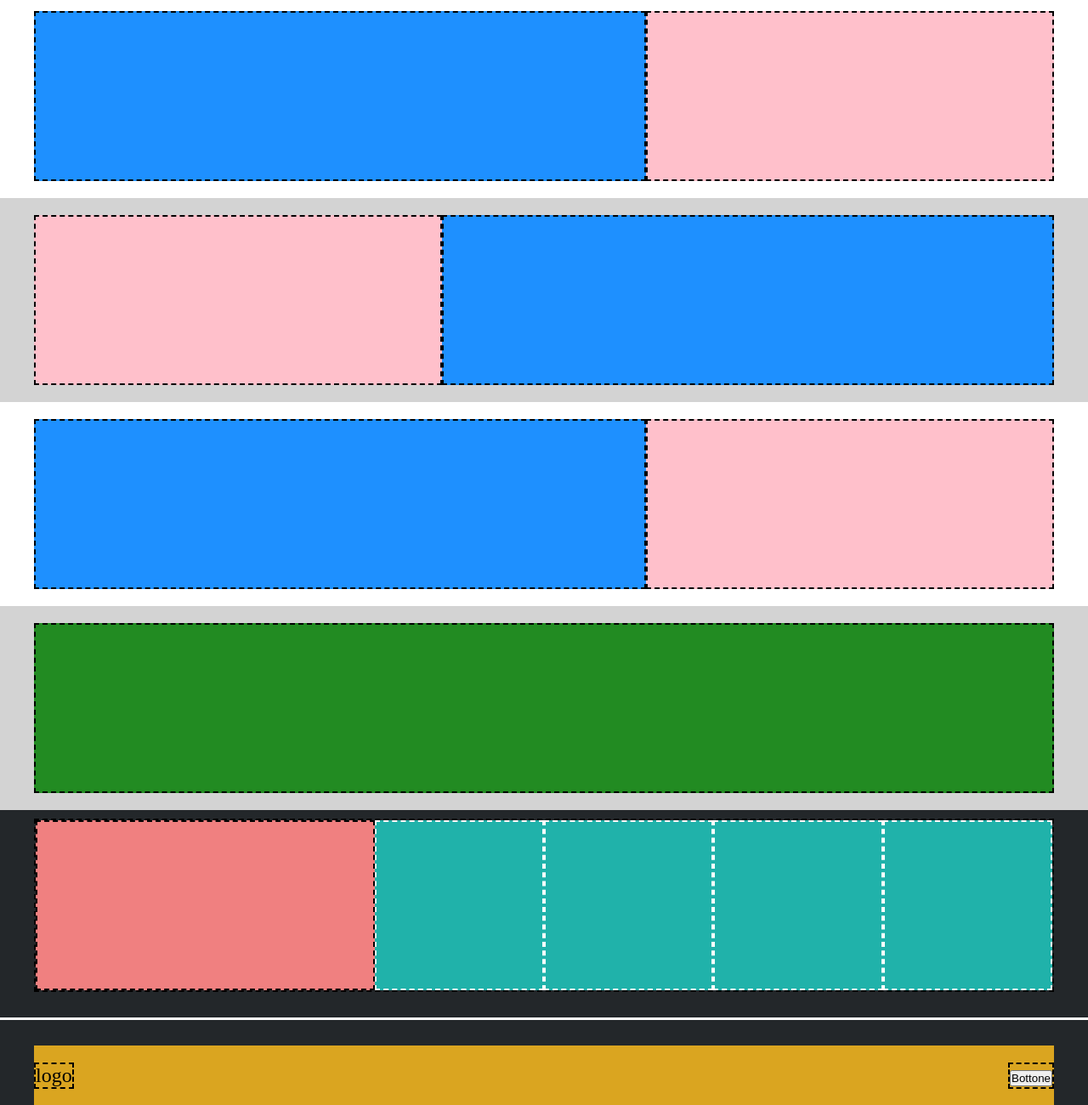
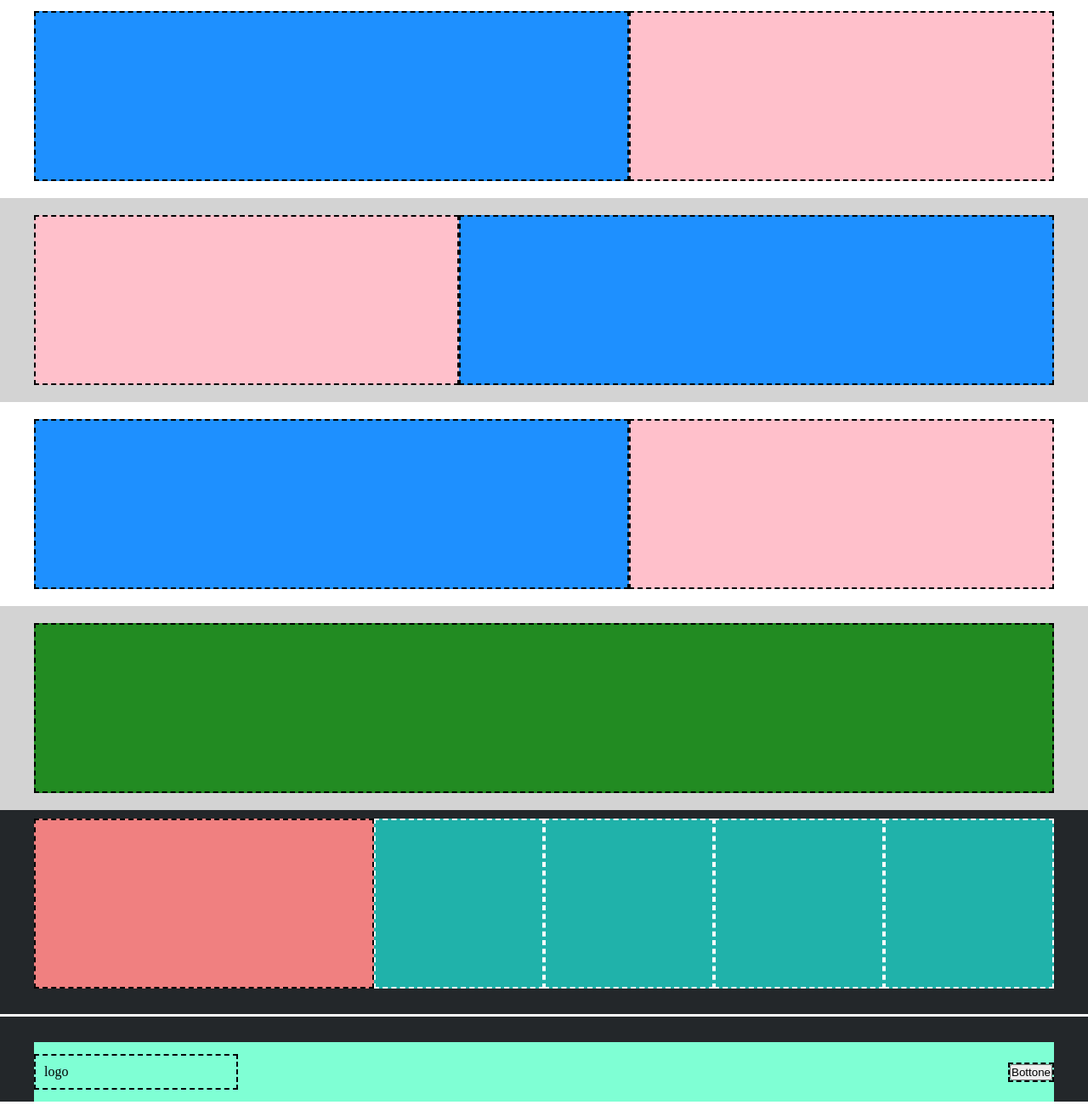
Before and after one commit to TaccLuc/htmlcss-struttura-discord, a plain HTML site: page index.html in a window 1280 px wide. Shown: the part 347-1647 px from the top of the page at 85% size. Drawn offline with Linux system fonts and the light colour scheme.

Commit message:
Migliorata Pulizia Codice

```diff
--- a/css/style.css
+++ b/css/style.css
@@ -12,58 +12,9 @@
     GENERAL
 */
 
-.section-height{
-    height: 100px;
-}
-
 .container{
     max-width: 1200px;
     margin: 0 auto;
-}
-
-.small-flex-container{
-    display: flex;
-    justify-content: center;
-    align-items: center;
-    font-size: 1.5em;
-
-}
-
-.small-flex-container-2{
-    display: flex;
-    justify-content: space-between;
-    align-items: center;
-    font-size: 1.5em;
-    height: 70px;
-}
-
-.flex-container{
-    display: flex;
-    justify-content: center;
-}
-
-.big-col{
-    width: 60%;
-    height: 200px;
-}
-
-.small-col{
-    width: 40%;
-    height: 200px;
-}
-
-.col-1{
-    width: 25%;
-    height: 200px;
-}
-
-.col-2{
-    width: calc((100% / 12) *4);
-    height: 200px;
-}
-.col-12{
-    width: 100%;
-    height: 200px;
 }
 
 .padding{
@@ -78,8 +29,55 @@
     padding-top: 30px;
 }
 
-.footer-margin{
-    margin-bottom: 3px;
+/*
+    FLEX
+*/
+
+.header-flex{
+    display: flex;
+    justify-content: center;
+    align-items: center;
+    height: 50px;
+}
+
+.flex{
+    display:flex;
+    justify-content: center;
+}
+
+.footer-flex{
+    display:flex;
+    justify-content: space-between;
+    align-items: center;
+    height: 70px;
+}
+
+.col-5{
+    width: calc((100% / 12) * 5);
+    height: 200px;
+}
+
+.col-7{
+    width: calc((100% / 12) * 7);
+    height: 200px;
+}
+
+.col-12{
+    width: calc((100% / 12) *12);
+    height: 200px;
+}
+
+.col-footer{
+    width: calc((100% / 12) * 8);
+    height: 200px;
+}
+.col-single{
+    width: 25%;
+    height: 200px;
+}
+.col-double{
+    width: calc((100% / 12) * 4);
+    height: 200px;
 }
 
 /*
@@ -88,15 +86,13 @@
 
 /* TOP HEADER */
 
-.logo{
+#logo{
+    padding: 10px;
     width: 20%;
-    height: 100%;
-    padding: 10px;
 }
 
 nav{
     width: 60%;
-    height: 100%;
     text-align: center;
     padding: 10px;
 }
@@ -107,7 +103,6 @@ nav li{
 
 .login{
     width: 20%;
-    height: 100%;
     text-align: end;
     padding: 10px;
 }
@@ -115,13 +110,8 @@ nav li{
 /* BOTTOM HEADER */
 
 .bottom-header{
-    display: flex;
-    justify-content: center;
-}
-
-.bottom-header > div{
     height: 200px;
-    width: 50%;
+    width: 100%;
 }
 
 /*
@@ -134,58 +124,56 @@ nav li{
     FOOTER
 */
 
+footer > div:first-child{
+    margin-bottom: 3px;
+}
+
 /* TOP FOOTER */
 
 .footer-2nd-flex{
     display: flex;
-    width: calc((100% / 12) * 8);
-    height: 200px;
+
 }
+
+/*  BOTTOM FOOTER */
 
 
 /*
     DEBUG
 */
 
-.small-flex-container > *{
-    border: 2px dashed black;
+header > section:first-child{
+    height: 100px;
+    background-color: #ADD8E6;
 }
 
-header:nth-child(1){
-    background-color: #ADD8E6;
-}
-.small-flex-container{
+.header-flex > *{
+    border: 2px dashed black;
     background-color: #DAA520;
 }
 
-.small-flex-container-2 > *{
-    border: 2px dashed black;
+header > section:last-child{
+    background-color: #00008B;
 }
 
-.small-flex-container-2{
-    background-color: #DAA520;
-}
-
-.section-background{
-    background-color: #D3D3D3;
-}
-
-.bottom-header > div{
+.flex.padding > div{
+    height: 200px;
+    width: 50%;
     background-color: #EE82EE;
     border: 2px dashed black;
 }
 
-.bottom-header{
-    background-color: #00008E;
+main > div:nth-child(even){
+    background-color: #D3D3D3;
 }
 
-.big-col{
-    background-color: #1E90FF;
+.col-5{
+    background-color: #FFC0CB;
     border: 2px dashed black;
 }
 
-.small-col{
-    background-color: #FFC0CB;
+.col-7{
+    background-color: #1E90FF;
     border: 2px dashed black;
 }
 
@@ -194,17 +182,21 @@ header:nth-child(1){
     border: 2px dashed black;
 }
 
-.col-1{
+.col-single{
     background-color: #20B2AA;
     border: 2px dashed white;
 }
 
-.col-2{
+.col-double{
     background-color: #F08080;
     border: 2px dashed black;
 }
 
-footer .flex-container{
+.footer-flex{
+    background-color: #7FFFD4;
+}
+
+.footer-flex > *{
     border: 2px dashed black;
 }
 
--- a/index.html
+++ b/index.html
@@ -19,10 +19,10 @@
                 TOP HEADER
             -->
 
-            <section class="section-height">
+            <section>
                 <div class="container padding">
-                    <div class="small-flex-container">
-                        <div class="logo">
+                    <div class="header-flex">
+                        <div id="logo">
                             <img src="#" alt="">logo
                         </div>
                         <nav>
@@ -45,7 +45,7 @@
                 BOTTOM HEADER
             -->
             <section>
-                <div class="bottom-header padding">
+                <div class="flex padding">
                     <div>
 
                     </div>
@@ -63,12 +63,12 @@
                 FIRST SECTION
             -->
             <div class="container padding">
-                <section class="flex-container">
-                    <div class="big-col">
+                <section class="flex">
+                    <div class="col-7">
 
                     </div>
 
-                    <div class="small-col">
+                    <div class="col-5">
 
                     </div>
                 </section>
@@ -78,14 +78,14 @@
                 SECOND SECTION
             -->
 
-            <div class="section-background">
+            <div>
                 <div class="container padding">
-                    <section class="flex-container">
-                        <div class="small-col">
+                    <section class="flex">
+                        <div class="col-5">
 
                         </div>
 
-                        <div class="big-col">
+                        <div class="col-7">
 
                         </div>
                     </section>
@@ -96,12 +96,12 @@
                 THIRD SECTION
             -->
                 <div class="container padding">
-                    <section class="flex-container">
-                        <div class="big-col">
+                    <section class="flex">
+                        <div class="col-7">
 
                         </div>
 
-                        <div class="small-col">
+                        <div class="col-5">
 
                         </div>
                     </section>
@@ -111,15 +111,16 @@
                 FOURTH SECTION
             -->
 
-            <div class="section-background">
+            <div>
                 <div class="container padding">
-                    <section class="flex-container">
+                    <section>
                         <div class="col-12">
 
                         </div>
                     </section>
                 </div>
             </div>
+
         </main>
 
         <!--
@@ -132,28 +133,28 @@
                 TOP FOOTER
              -->
 
-             <div class="footer-margin">
+             <div>
 
                 <div class="container footer-padding">
 
-                    <section class="flex-container">
+                    <section class="flex">
 
-                        <div class="col-2">
+                        <div class="col-double">
 
                         </div>
 
-                        <div class="footer-2nd-flex">
+                        <div class="flex col-footer">
 
-                            <div class="col-1">
+                            <div class="col-single">
 
                             </div>
-                            <div class="col-1">
+                            <div class="col-single">
 
                             </div>
-                            <div class="col-1">
+                            <div class="col-single">
 
                             </div>
-                            <div class="col-1">
+                            <div class="col-single">
 
                             </div>
 
@@ -169,13 +170,13 @@
                 BOTTOM FOOTER
              -->
 
-            <section class="section-height footer-padding-2">
+            <section class="footer-padding-2">
 
                 <div class="container">
 
-                    <div class="small-flex-container-2">
+                    <div class="footer-flex">
 
-                        <div class="logo-2">
+                        <div id="logo">
                             <img src="#" alt="">logo
                         </div>
 
@@ -190,6 +191,7 @@
              </section>
 
         </footer>
+
     </body>
 
 </html>
```
